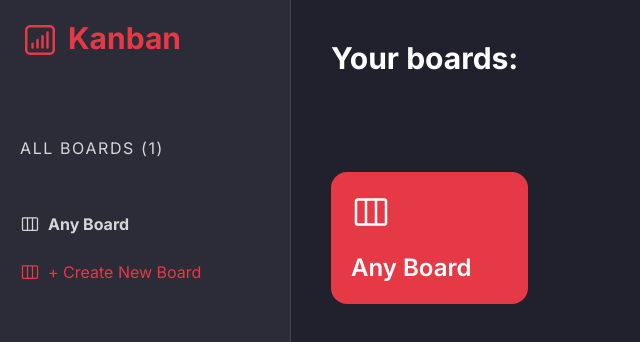
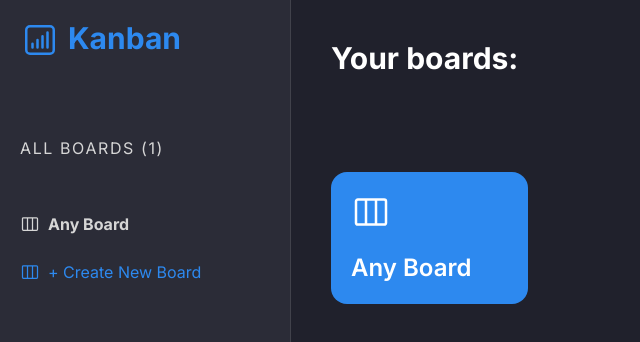
Before and after one commit to matiaszhang/vue3_nuxt_kanban, a Nuxt app: page / in a window 1280 px wide. Shown: the top 342 px of the page, without its empty margins (0-640 px from the left). Built offline with nearby package versions, Linux system fonts and the light colour scheme.

Commit message:
Update style
Co-authored-by: arthur9371 <130764940+arthur9371@users.noreply.github.com>

```diff
--- a/layouts/default.vue
+++ b/layouts/default.vue
@@ -4,7 +4,7 @@
       class="hidden md:block h-full w-96 bg-charcoal border-r border-white border-opacity-10 text-marengo overflow-y-auto"
     >
       <div class="w-full p-5">
-        <NuxtLink to="/" exact-active-class="text-savoy">
+        <NuxtLink to="/" exact-active-class="text-savoy ">
           <div class="flex flex-row gap-2">
             <ChartBarSquareIcon class="w-10 h-10" />
             <h1 class="mb-20">Kanban</h1>
@@ -17,7 +17,7 @@
           v-for="board in boards"
           :key="board.id"
           :to="`/${board.id}`"
-          class="flex gap-2 px-5 py-3 mr-5 items-center hover:bg-red-400 transition-colors rounded-r-3xl font-bold"
+          class="flex gap-2 px-5 py-3 mr-5 items-center hover:bg-blue-400 transition-colors rounded-r-3xl font-bold"
           exact-active-class="bg-savoy"
         >
           <ViewColumnsIcon class="w-5 h-5" />
--- a/pages/index.vue
+++ b/pages/index.vue
@@ -7,7 +7,7 @@
     >
       <div
         v-for="board in boards"
-        class="rounded-2xl bg-savoy p-5 cursor-pointer w-full h-full hover:bg-red-400 transition-colors"
+        class="rounded-2xl bg-savoy p-5 cursor-pointer w-full h-full hover:bg-blue-400 transition-colors"
         @click="() => $router.push(`/${board.id}`)"
       >
         <ViewColumnsIcon class="w-10 h-10 mb-5" />
--- a/tailwind.config.ts
+++ b/tailwind.config.ts
@@ -6,7 +6,7 @@ export default <Partial<Config>>{
         mauve: "#20212C",
         charcoal: "#2B2C37",
         marengo: "#d6d6d6",
-        savoy: "#e63946",
+        savoy: "#2D89EF",
       },
     },
   },
```
